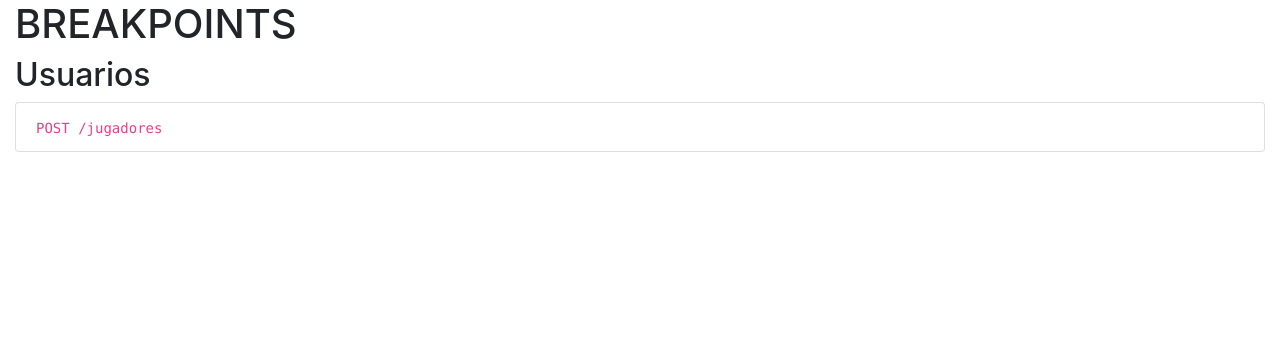
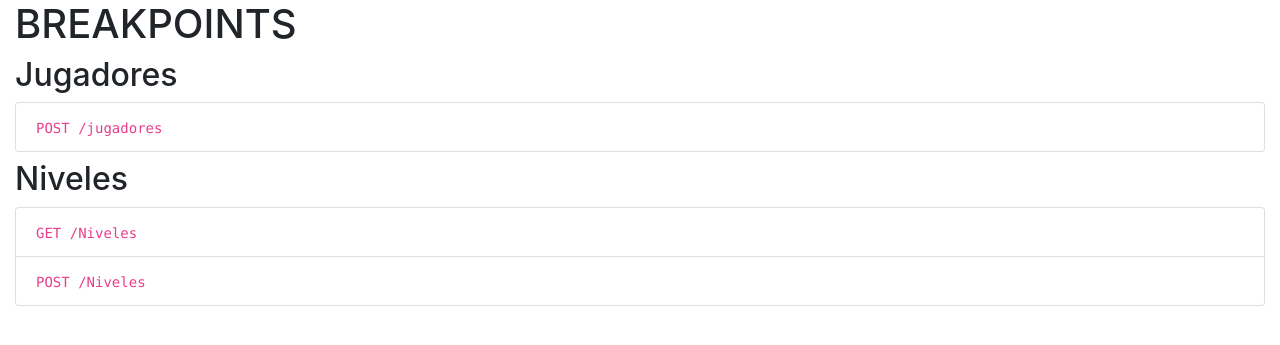
Before and after one commit to abraham1669/api.resuelve.com, a PHP site: page / in a window 1280 px wide. Shown: the top 345 px of the page. Run offline with PHP 8.4, Linux system fonts and the light colour scheme.

```diff
--- a/index.php
+++ b/index.php
@@ -71,10 +71,17 @@ if(isset($_GET['url'])){
       <div class="col-sm-12">
         <h1>BREAKPOINTS</h1>
         <div class="mb-2"></div>
-        <h2>Usuarios</h2>
+        <h2>Jugadores</h2>
         <div class="mb-1"></div>
         <ul class="list-group">
           <li class="list-group-item"><code>POST /jugadores</code></li>
+        </ul>
+        <div class="mb-2"></div>
+        <h2>Niveles</h2>
+        <div class="mb-1"></div>
+        <ul class="list-group">
+          <li class="list-group-item"><code>GET /Niveles</code></li>
+          <li class="list-group-item"><code>POST /Niveles</code></li>
         </ul>
       </div>
     </div>
```
Also changed, not shown: README.md.
